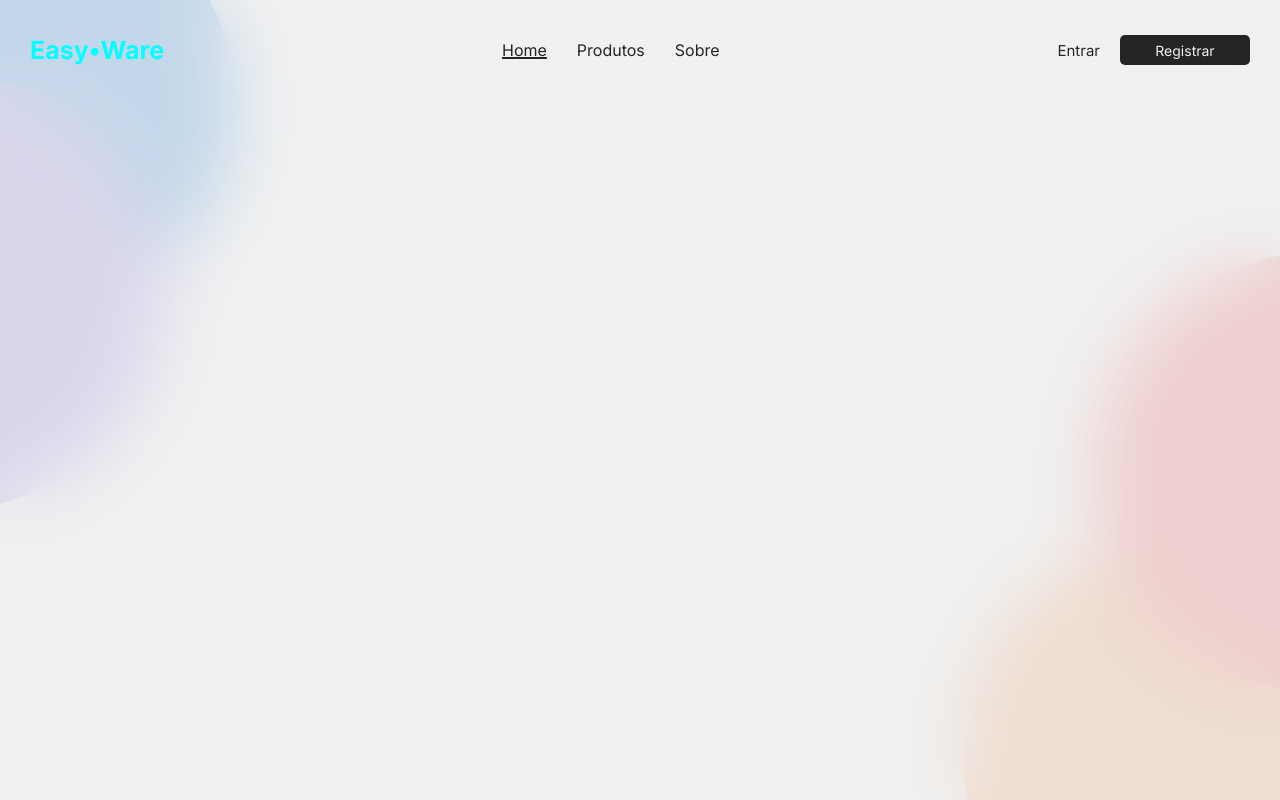
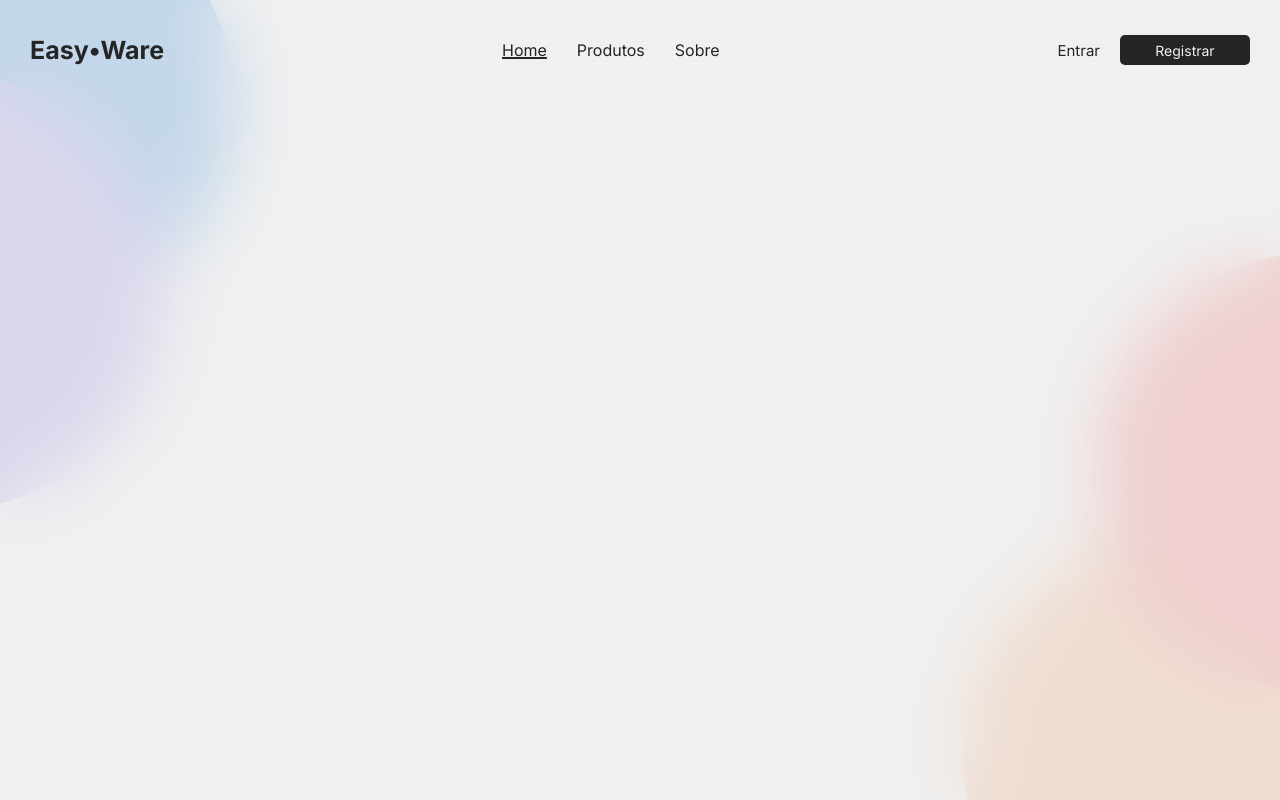
Before and after one commit to Easy-Where/Easy-Website, a website: page site/public/index.html in a window 1280 px wide. Drawn offline with nearby package versions, Linux system fonts and the light colour scheme.

Commit message:
Correção de caminhos na navbar

```diff
--- a/site/public/css/header.css
+++ b/site/public/css/header.css
@@ -10,7 +10,7 @@
 
 h1 {
     font-size: 25px;
-    color: aqua;
+    color: #252525;
 }
 
 .navbar {
--- a/site/public/index.html
+++ b/site/public/index.html
@@ -52,7 +52,9 @@
                     </div>
                     <div class="signup">
                         <a href="login.html">Entrar</a>
-                        <a href="cadastroPessoal.html"><button>Registrar</button></a>
+                        <a href="cadastroPessoal.html">
+                            <button>Registrar</button>
+                        </a>
                     </div>
                 </div>
             </nav>
@@ -70,7 +72,7 @@
                 </div>
                 <div class="signup">
                     <a href="login.html">Entrar</a>
-                    <a href="cadastro.html"><button>Registrar</button></a>
+                    <a href="cadastroPessoal.html"><button>Registrar</button></a>
                 </div>
             </div>
 
```
Also changed, not shown: site/public/produto.html (+1 -1 lines), site/public/sobre.html (+1 -1 lines).
